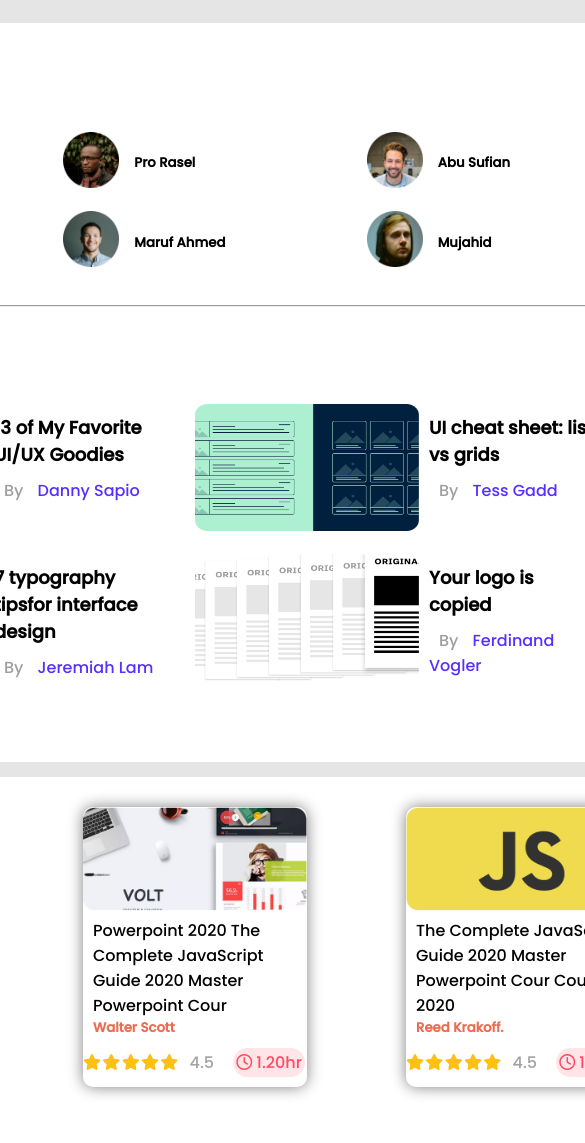
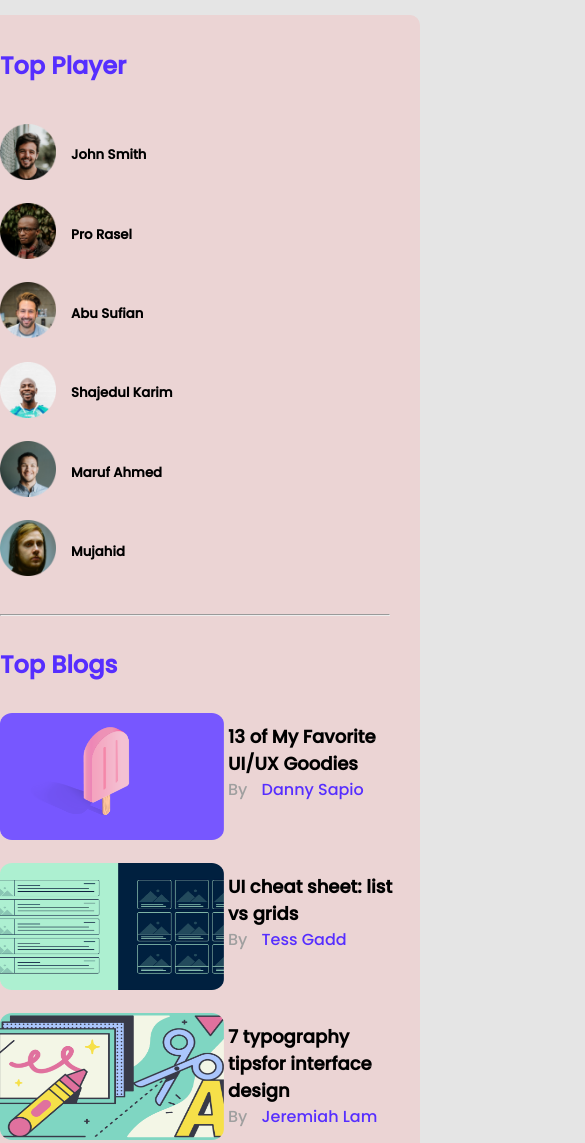
Before and after one commit to JubairAhmad/day-9, a plain HTML site: page index.html in a window 390 px wide. Shown: the top 1143 px of the page, 585 px wide, since content can reach past the window. Drawn offline with Linux system fonts and the light colour scheme.

Commit message:
media query added

```diff
--- a/style.css
+++ b/style.css
@@ -137,3 +137,44 @@ span{
     border-radius: 20px;
     margin-left: 15px;
 }
+@media only screen and (max-width:480px) {
+   body{
+       margin: 0%;
+       padding: 0%;
+   }
+    .container-1{
+       background-color: rgb(235, 212, 212);
+       width: 100%;
+       height: 1250px;
+       margin-bottom: 6px;
+   }
+   .top-players{
+    display: grid;
+    grid-template-columns: repeat(1, 1fr);
+    grid-row-gap: 15px;
+    grid-column-gap: 40px;
+    margin-top: 40px;
+   }
+   .blogs-box{
+    display: grid;
+    grid-template-columns: repeat(1, 1fr);
+    grid-row-gap: 15px;
+    }
+    .blog-info {
+    margin-left: 4px;
+    }
+    .blog-info p{
+        padding: 0%;
+        margin-top: 0px;
+    }
+    .blog-info .blog-author{
+        padding: 0;
+    }
+    .container-2{
+        Width:100%;
+        height: 890px;
+    }
+    .courses{
+        margin-bottom: 10px;
+    }
+}
```
